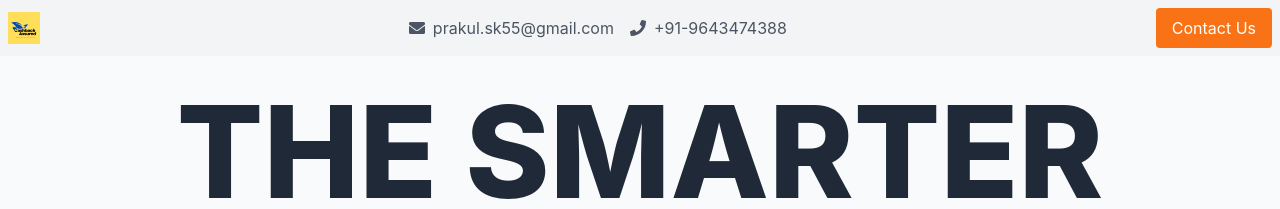
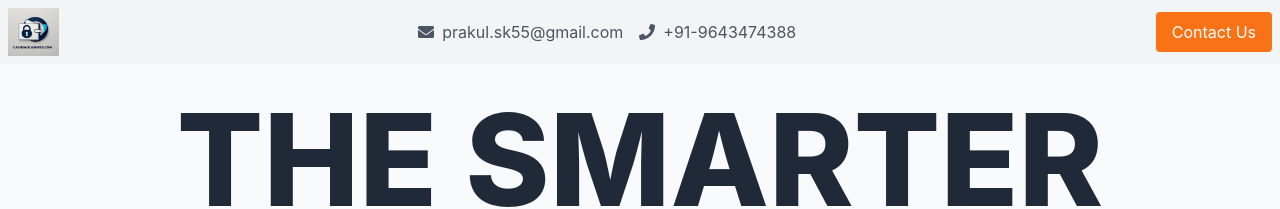
Before and after one commit to Ankit-Coder-latehar/project-4, a React (Create React App) app: page / in a window 1280 px wide. Shown: the top 209 px of the page. Built offline with nearby package versions, Linux system fonts and the light colour scheme.

Commit message:
my changes

```diff
--- a/public/index.html
+++ b/public/index.html
@@ -2,7 +2,7 @@
 <html lang="en">
   <head>
     <meta charset="utf-8" />
-    <link rel="icon" href="/Blue Black White Simple Illustration Insurance Company Logo.png" />
+    <link rel="icon" href="/Screenshot 2024-11-07 183817.png" />
     <meta name="viewport" content="width=device-width, initial-scale=1" />
     <meta name="theme-color" content="#000000" />
     <meta
--- a/src/components/ContactHeader.jsx
+++ b/src/components/ContactHeader.jsx
@@ -5,7 +5,7 @@ function ContentHeader() {
   return (
     <header className="flex justify-between items-center p-2 bg-gray-100">
       <div className="flex items-center space-x-4">
-        <img src="/Blue Black White Simple Illustration Insurance Company Logo.png" alt="Qikbuk Logo" className="h-8" />
+        <img src="/Screenshot 2024-11-07 183817.png" alt="Qikbuk Logo" className="h-12" />
       </div>
       <nav className="flex space-x-6 text-center">
         {/* Adding email and phone icons */}
--- a/src/components/Header.jsx
+++ b/src/components/Header.jsx
@@ -5,7 +5,7 @@ function Header() {
   return (
     <header className="flex justify-between items-center p-2 bg-gray-100">
       <div className="flex items-center space-x-4">
-        <img src="/Blue Black White Simple Illustration Insurance Company Logo.png" alt="Qikbuk Logo" className="h-8" />
+        <img src="/Screenshot 2024-11-07 183817.png" alt="Qikbuk Logo" className="h-12" />
       </div>
       <nav className="flex space-x-6 text-center">
         {/* Adding email and phone icons */}
```
Also changed, not shown: public/Screenshot 2024-11-07 183817.png (added).
